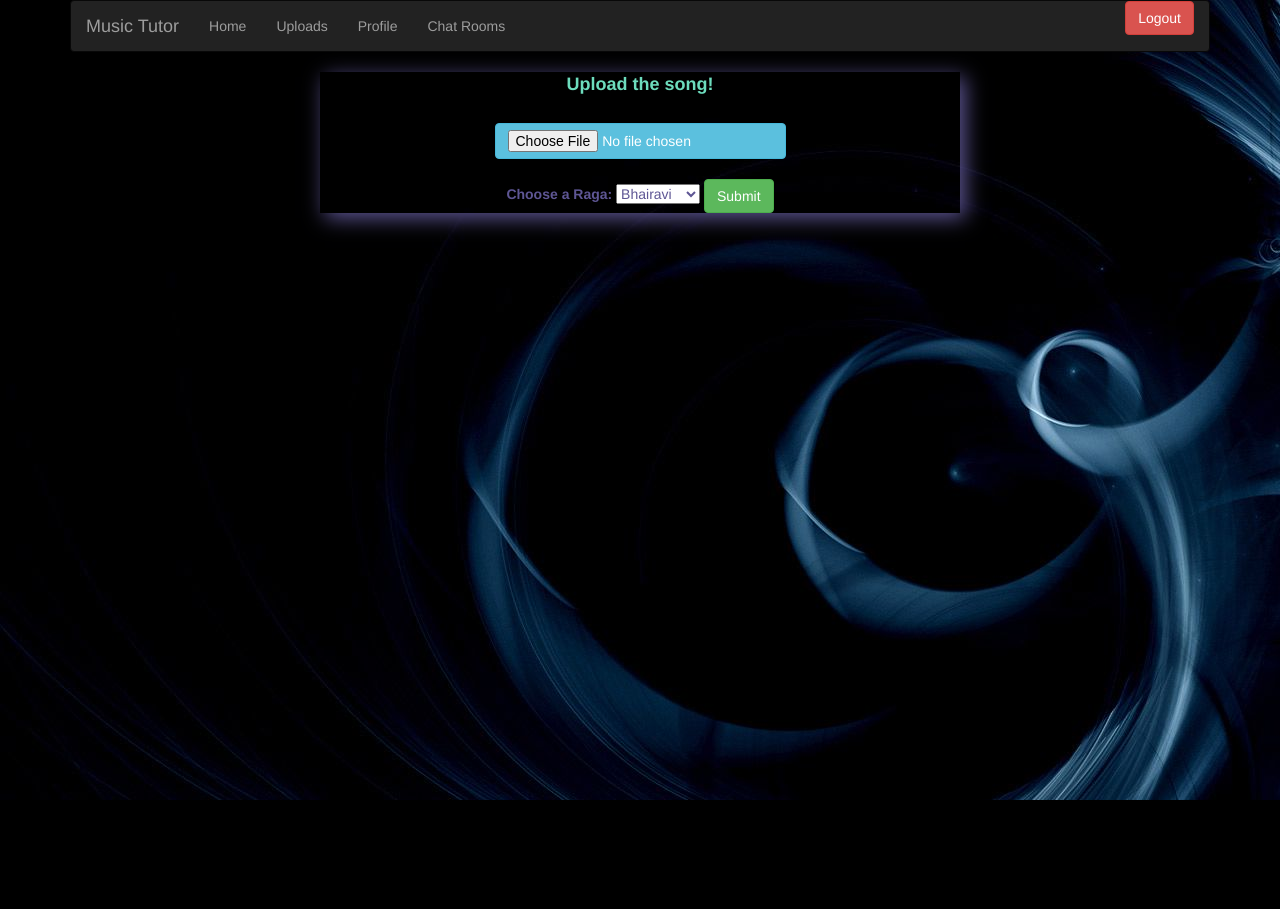
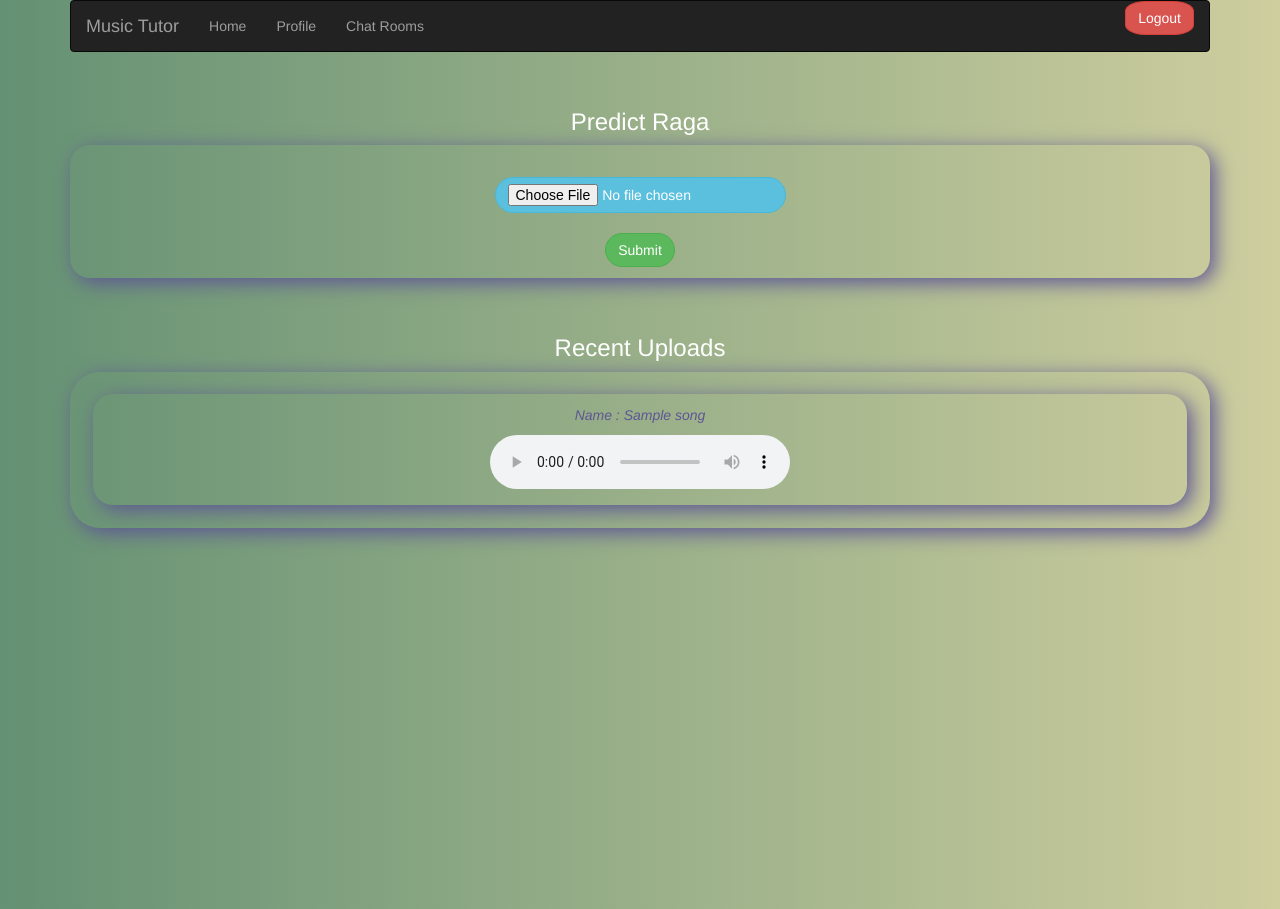
Before and after one commit to LokeshVadlamudi/MusicTutor, a Django app: template general/templates/home.html in a window 1280 px wide. Before the commit the page ends 800 px from the top, so only its background shows below. Run offline with Django 3.2, Linux system fonts and the light colour scheme; the template is opened without the code that fills it: most values are stand-ins (such as "Sample title", 1, 10 or a date in 2020); some libraries are stand-ins or nearby versions.

Commit message:
slight ui changes

```diff
--- a/chat/templates/index.html
+++ b/chat/templates/index.html
@@ -11,9 +11,9 @@
         }
     </style>
 
-    <div style=" color: #5E5694">
+    <div style=" color: #5E5694;margin: 1%">
         <center>
-            <div class="card shad" style="width: 50%">
+            <div class="card shad" style="width: 50%; padding: 1%">
                 <a href="GeneralChat" class="btn btn-primary">General Chat</a>
                 <a href="ImproveVocals" class="btn btn-danger">Improve Vocals</a>
             </div>
--- a/general/templates/base.html
+++ b/general/templates/base.html
@@ -5,7 +5,7 @@
 <head>
     <meta charset="UTF-8">
 
-    <title>{% block title %}  {% endblock %} - Appreciating Music Using AI</title>
+    <title>{% block title %}  {% endblock %} - Appreciating Music</title>
     <!-- Latest compiled and minified CSS -->
     <link rel="stylesheet" href="https://maxcdn.bootstrapcdn.com/bootstrap/3.4.1/css/bootstrap.min.css">
 
@@ -25,9 +25,9 @@
 
 </head>
 
-<body  style=" background-image: url('{% static "images/background.jpeg" %}');">
-<div style="">
-    <div class="container">
+<body style=" background-image: url('{% static "images/Earthly.jpg" %}');">
+<div class="container" style="height: 100%">
+
     <nav class="navbar navbar-inverse">
         <div class="container-fluid">
             <div class="navbar-header">
@@ -35,27 +35,26 @@
             </div>
             <ul class="nav navbar-nav ml-auto">
                 <li><a href="/">Home</a></li>
-                    <li><a href="{% url 'uploads' %}">Uploads</a></li>
+{#                <li><a href="{% url 'uploads' %}">Uploads</a></li>#}
                 <li><a href="#">Profile</a></li>
                 <li><a href="{% url 'index' %}">Chat Rooms</a></li>
             </ul>
             <ul>
-                    <a style="float: right" class="btn btn-danger" href="{% url 'logout' %}">Logout</a>
+                <a style="float: right; border-radius: 30%" class="btn btn-danger" href="{% url 'logout' %}">Logout</a>
             </ul>
         </div>
     </nav>
-    </div>
 
-    <div>
+
+    <div class="" style="height: 100%">
 
         {% block body %}
 
         {% endblock %}
 
     </div>
+</div>
 
-
-</div>
 </body>
 
 
--- a/general/templates/home.html
+++ b/general/templates/home.html
@@ -11,27 +11,63 @@
         }
     </style>
 
-    <div style=" color: #5E5694">
+
+    <div style=" color: #5E5694; margin-top: 5%">
         <center>
-            <div class="card shad" style="width: 50%">
-                <form action="songPred" method="post" style="" enctype="multipart/form-data">
+            <h3 style="color: white; ">Predict Raga</h3>
+            <div class="card shad" style=" border-radius: 20px; padding: 1%">
+                <form action="songPred" method="post" enctype="multipart/form-data">
+                    <br>
+                    <input type="file" id="mySong" name="mySong" class="btn btn-info" style="border-radius: 20px; ">
+                    <br>
+                    {#                    <label for="cars">Choose a Raga:</label>#}
 
-                    <label style="font-size: large; color: #6DDCBD">Upload the song!</label>
-                    <br><br>
-                    <input type="file" id="mySong" name="mySong" class="btn btn-info">
-                    <br>
-                    <label for="cars">Choose a Raga:</label>
+                    {#                    <select name="raga" id="raga" style="border-radius: 20px;">#}
+                    {#                        <option value="Bhairavi">Bhairavi</option>#}
+                    {#                        <option value="saa">Saab</option>#}
+                    {#                        <option value="mercedes">Mercedes</option>#}
+                    {#                        <option value="audi">Audi</option>#}
+                    {#                    </select>#}
+                    <input type="submit" style="border-radius: 20px;" class="btn btn-success">
 
-                    <select name="raga" id="raga">
-                        <option value="Bhairavi">Bhairavi</option>
-                        <option value="saa">Saab</option>
-                        <option value="mercedes">Mercedes</option>
-                        <option value="audi">Audi</option>
-                    </select>
-
-                    <input type="submit" class="btn btn-success">
                 </form>
             </div>
         </center>
     </div>
+
+
+    <div style=" color: #5E5694; margin-top: 5%">
+        <center>
+
+            {% if songList %}
+                <h3 style="color: white; ">Recent Uploads</h3>
+                <div class="card shad"
+                     style="border-radius: 30px;width: 100%;overflow-y: hidden;overflow-x: scroll; padding: 1%; background-color: transparent">
+
+                    <div class="container-fluid">
+                        <div class="row flex-row flex-nowrap">
+                            {% for i,j in songList %}
+                                <div class="col-12 ">
+                                    <div class="card card-block h-100 shad"
+                                         style="padding: 1%; margin: 1%; border-radius: 20px; ">
+                                        <div class="card-body">
+                                            <center>
+                                                <p style="font-style: oblique">Name : {{ i }}</p>
+                                                <audio controls>
+                                                    <source src={{ j }} type="audio/mp3">
+                                                </audio>
+                                            </center>
+                                        </div>
+                                    </div>
+                                </div>
+                            {% endfor %}
+                        </div>
+                    </div>
+
+                </div>
+            {% endif %}
+
+        </center>
+    </div>
+
 {% endblock %}
```
Also changed, not shown: general/views.py (+28 -1 lines), static/images/Earthly.jpg (added), static/images/background.png (added), 1 other file. Lines whose indentation alone changed are shown as unchanged.
